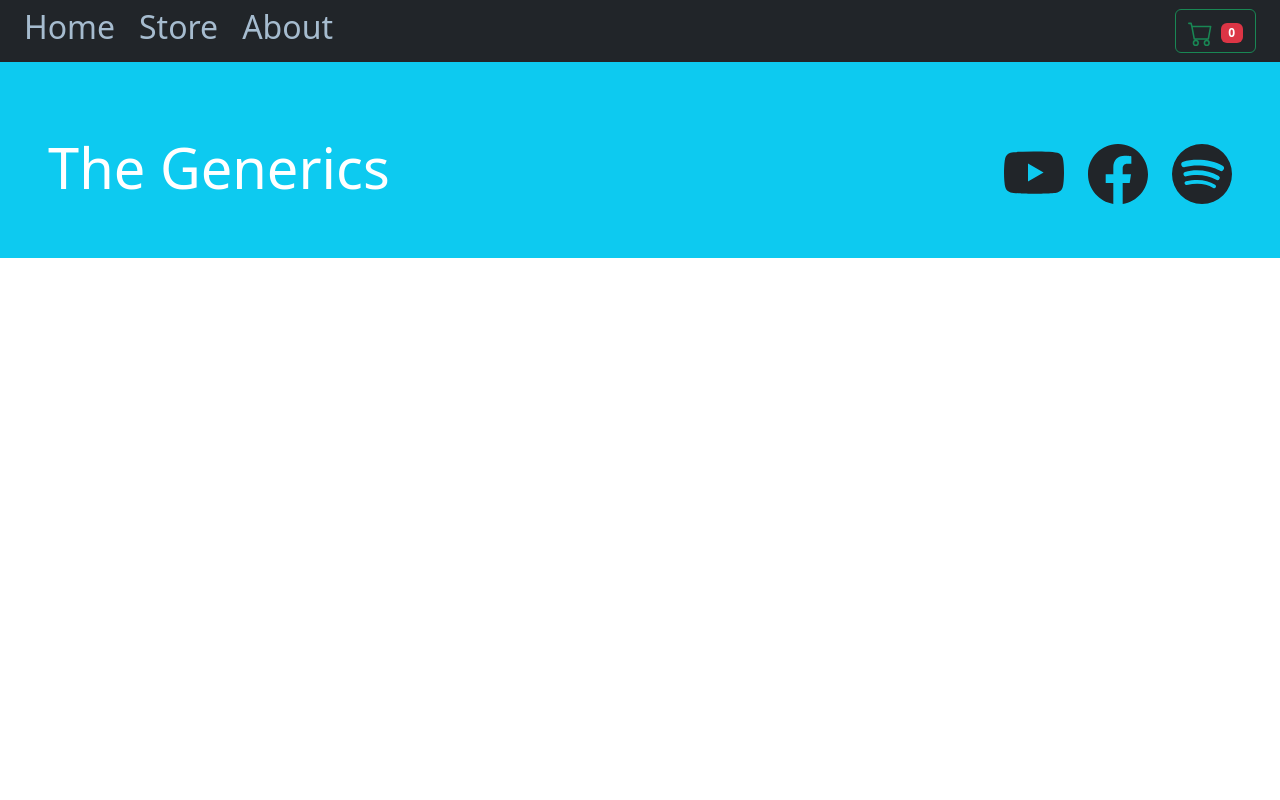
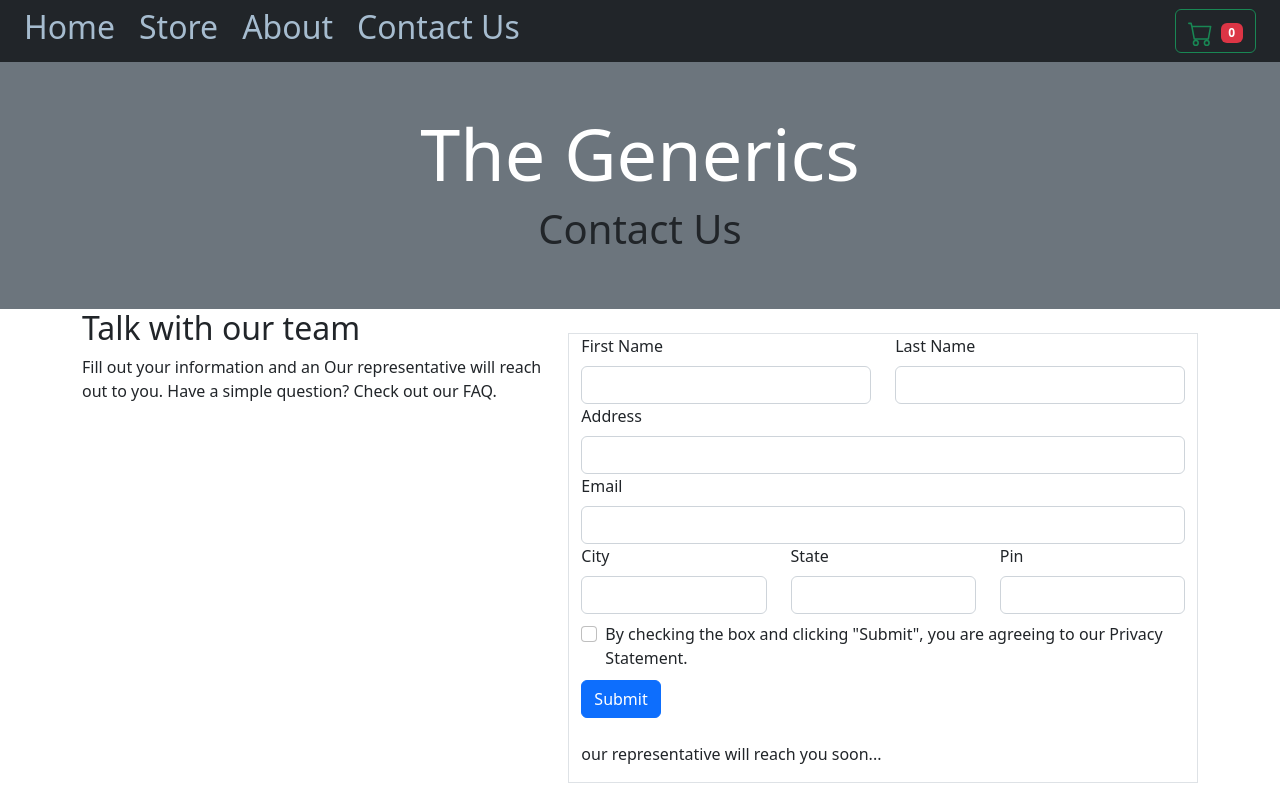
Before and after one commit to coolsourav100/React_E-comerce-shap, a React (Create React App) app: page /Contact in a window 1280 px wide. Shown: the top 800 px of the page. Built offline with nearby package versions, Linux system fonts and the light colour scheme.

Commit message:
Add contact page with router and add post method in the page

```diff
--- a/src/App.js
+++ b/src/App.js
@@ -10,6 +10,7 @@ import { Route  ,BrowserRouter, Routes } from 'react-router-dom';
 import Home from './Component/Pages/Home';
 import About from './Component/Pages/About';
 import Store from './Component/Pages/Store';
+import Contact from './Component/Pages/Contact';
 function App() {
   const[showModal , setShowModal] = useState(false)
   const showHandler=()=>{
@@ -29,6 +30,7 @@ setShowModal(!showModal)
         <Route path='/' element={<Home/>}/>
         <Route path='/About' element={<About/>}/>
         <Route path='/Store' element={<Store/>}/>
+        <Route path='/Contact' element={<Contact/>}/>
         </Routes>
       <Footer/>
 
--- a/src/Component/Header/Header.js
+++ b/src/Component/Header/Header.js
@@ -13,6 +13,7 @@ const Header = (props) => {
   <NavLink to='/'><h2 className='ms-4'>Home</h2></NavLink>
   <NavLink to='/Store'><h2 className='ms-4'>Store</h2></NavLink>
     <NavLink to='/About'><h2 className='ms-4'>About</h2></NavLink>
+    <NavLink to='/Contact'><h2 className='ms-4'>Contact Us</h2></NavLink>
   </div>
     <button className="btn btn-outline-success w-10 me-4 my-2 my-sm-0 justify-content-end" type="submit" onClick={props.onShow}><i className="bi bi-cart"></i><CartIcon/><span className="badge badge-light bg-danger ms-2 mt-2">{cartCTX.item.length}</span></button>
 
--- /dev/null
+++ b/src/Component/Pages/Contact.js
@@ -0,0 +1,106 @@
+import React ,{useState} from 'react'
+import { json } from 'react-router-dom'
+import Banner from '../UI/Banner'
+
+const Contact = () => {
+  const [contactData , setContactData] = useState({
+    firstName:'',
+    lastName:'',
+    address:'',
+    email:'',
+    city:'',
+    state:'',
+    pin:''
+  })
+
+  const changeHandler=(e)=>{
+setContactData({
+  ...contactData,[e.target.name]:e.target.value
+})
+  }
+  const submitHandler=async(e)=>{
+    e.preventDefault();
+    // console.log(contactData)
+    try{
+    const responce = await fetch('https://shapecom-ff571-default-rtdb.asia-southeast1.firebasedatabase.app/generics/contactus.json',{
+      method:'POST',
+      body : JSON.stringify(contactData),
+      headers:{
+        'Content-Type': 'application/json'
+      }
+    })
+    const data = responce.json()
+    console.log(responce.statusText)
+  }catch(err){
+console.log(err)
+  }
+  setContactData({
+    firstName:'',
+    lastName:'',
+    address:'',
+    email:'',
+    city:'',
+    state:'',
+    pin:''
+  })
+  }
+  return (
+    <div>
+      <Banner><h2 className='text-center display-6  '>Contact Us</h2></Banner>
+      <div className='container h-100 d-flex'>
+ <div>
+  <h2>Talk with our team</h2>
+  <p>Fill out your information and an Our representative will reach out to you. Have a simple question? Check out our FAQ.</p>
+ </div>
+ <div className='container border mt-4 my-4'>
+ <form className='mw-100 mh-100' onSubmit={submitHandler}>
+  <div className="row">
+    <div className="col-md-6">
+      <label className='form form-label'>First Name</label>
+      <input type="text" className="form-control" value={contactData.firstName} name='firstName' onChange={changeHandler}/>
+    </div>
+    <div className="col-md-6">
+      <label className='form form-label' >Last Name</label>
+      <input type="text" className="form-control" value={contactData.lastName} name='lastName' onChange={changeHandler}/>
+    </div>
+  </div>
+  <div className="form-group">
+    <label className='form form-label'>Address</label>
+    <input type="text" className="form-control" value={contactData.address} name='address' onChange={changeHandler}/>
+  </div>
+  <div className="form-group">
+    <label className='form form-label' >Email</label>
+    <input type="email" className="form-control" value={contactData.email} name='email' onChange={changeHandler}/>
+  </div>
+  <div className="row">
+    <div className="col-md-4">
+      <label className='form form-label' >City</label>
+      <input type="text" className="form-control" value={contactData.city} name='city' onChange={changeHandler}/>
+    </div>
+    <div className="col-md-4">
+      <label className='form form-label'>State</label>
+      <input type='text' className='form form-control'value={contactData.state} name='state' onChange={changeHandler}/>
+    </div>
+    <div className="col-md-4">
+      <label className='form form-label'>Pin</label>
+      <input type="text" className="form-control" value={contactData.pin} name='pin' onChange={changeHandler}/>
+    </div>
+  </div>
+  <div className="form-group mt-2">
+    <div className="form-check">
+      <input className="form-check-input" type="checkbox" id="gridCheck"/>
+      <label className="form-check-label" for="gridCheck">
+      By checking the box and clicking "Submit", you are agreeing to our Privacy Statement.
+      </label>
+    </div>
+  </div>
+  <button type="submit" className="btn btn-primary mt-2">Submit</button>
+  <p className='mt-4'>our representative will reach you soon...</p>
+</form>
+ </div>
+      </div>
+    </div>
+  )
+}
+
+export default Contact
```
